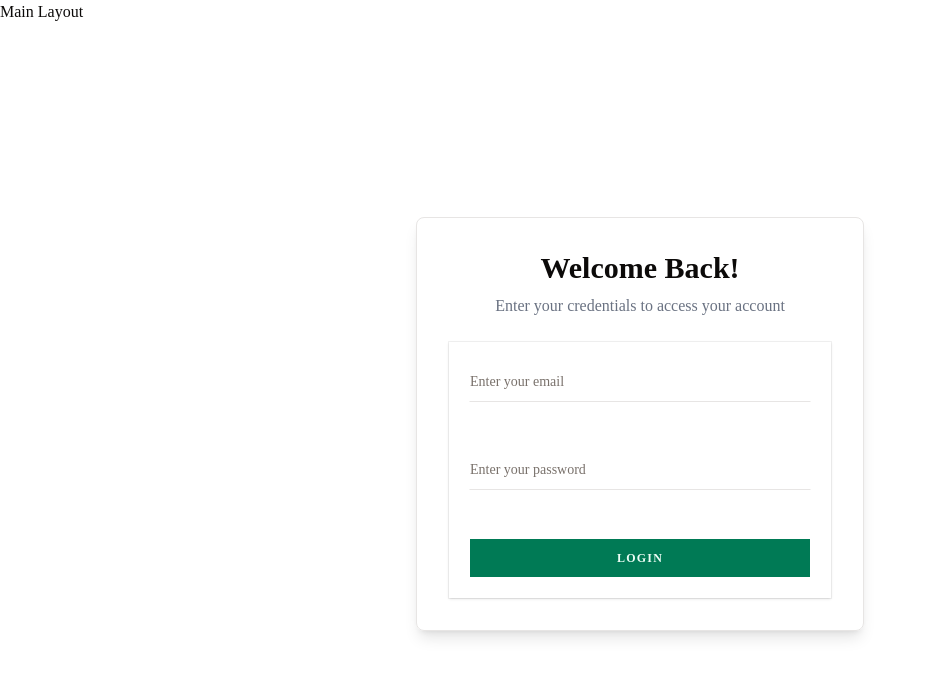
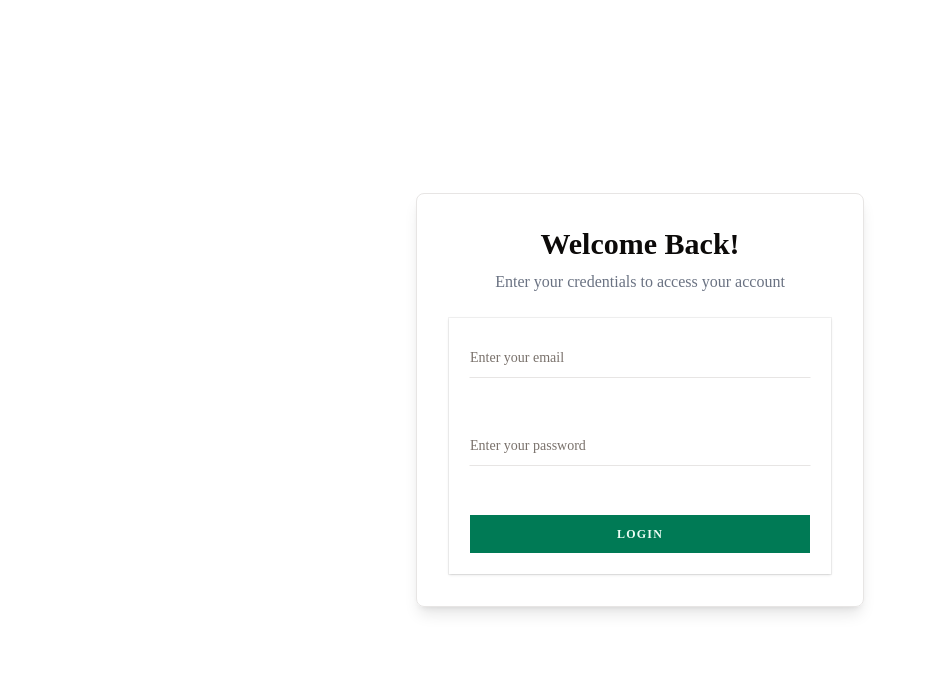
Before and after one commit to Ashiqur1819/PRISMA-PRESS-FRONTEND-WITH-NEXT.JS, a Next.js app: page /login in a window 1280 px wide. Shown: the top 676 px of the page, without its empty margins (0-927 px from the left). Built offline with nearby package versions, Linux system fonts and the light colour scheme.

Commit message:
Redirected User After Successfully Login, Client Side And Server Side Navigation

```diff
--- a/app/(auth)/_actions/loginAction.ts
+++ b/app/(auth)/_actions/loginAction.ts
@@ -1,5 +1,6 @@
 "use server";
 import { cookies } from "next/headers";
+// import { redirect } from "next/navigation";
 
 type LoginState = {
   success: boolean;
@@ -46,6 +47,8 @@ export const loginAction = async (
       sameSite: "lax",
       maxAge: 24 * 60 * 60 * 1000 * 7
     });
+
+    // redirect("/dashboard")
   }
 
   return result;
--- a/app/(auth)/_components/LoginForm.tsx
+++ b/app/(auth)/_components/LoginForm.tsx
@@ -6,17 +6,20 @@ import { Input } from "@/components/ui/input"
 import { loginAction } from "../_actions/loginAction"
 import { useActionState, useEffect } from "react"
 import { toast } from "sonner"
+import { useRouter } from "next/navigation"
 
 
 const LoginForm = () => {
 
   const [state, action, pending] = useActionState(loginAction, false)
+  const router = useRouter()
 
   useEffect(() => {
     if(!state) return;
 
     if(state.success){
       toast.success(state.message || "Login Successfull.")
+      router.push("/dashboard")
     }
 
     if(!state.success){
--- a/app/layout.tsx
+++ b/app/layout.tsx
@@ -10,7 +10,6 @@ export default function RootLayout({
   return (
     <html lang="en">
       <body className="min-h-full flex flex-col">
-        <h1>Main Layout</h1>
         {children}
         <Toaster position="top-right" richColors />
       </body>
```
